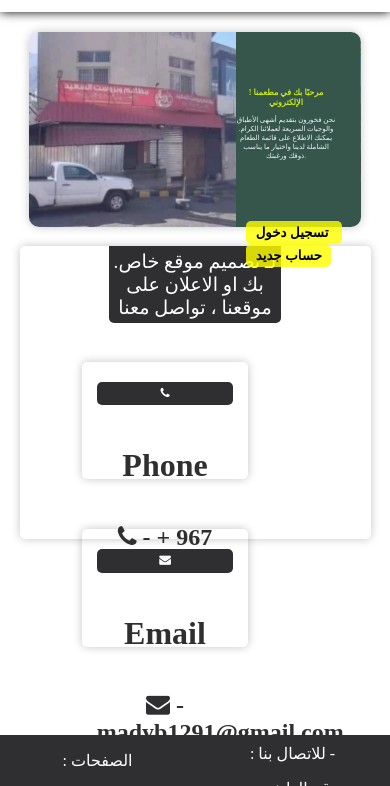
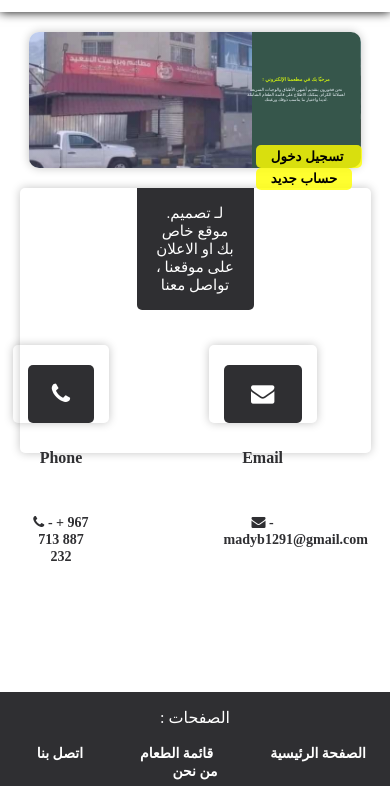
Before and after one commit to admoh21/ssed, a plain HTML site: page index.html in a window 390 px wide. Shown: the part 58-844 px from the top of the page. Drawn offline with Linux system fonts and the light colour scheme; files whose address does not match are found by name.

Commit message:
Update index.html

```diff
--- a/index.html
+++ b/index.html
@@ -172,6 +172,30 @@ header {
   width: 100vw;
   padding: 10px;
 }
+
+@media screen and (max-width: 600px) {
+  .social i {
+    font-size: 6vw; /* زيادة حجم الخط للقراءة الأسهل */
+    padding: 4.5vw 6vw; /* تعديل التبطين ليتناسب مع الشاشات الصغيرة */
+  }
+  .social b {
+    font-size: 3.6vw; /* تعديل حجم الخط */
+  }
+  .social p {
+    margin-bottom: 12vw; /* زيادة المسافة السفلية */
+  }
+  .footer {
+    height: 24vw; /* تعديل الارتفاع ليتناسب مع المحتوى */
+  }
+  .footer-page a, .footer-cull {
+    flex: 100%; /* تغيير التخطيط ليكون عموديًا */
+    padding: 3vw; /* تعديل التبطين */
+  }
+  .copy {
+    padding: 3vw; /* تعديل التبطين */
+  }
+}
+        /*
 @media (max-width: 440px) {
   .home {
     background-image:
@@ -224,7 +248,7 @@ header {
 .footer {
   height: 13vw;
 }
-}
+}*/
     </style>
 </head>
 <body>
```
